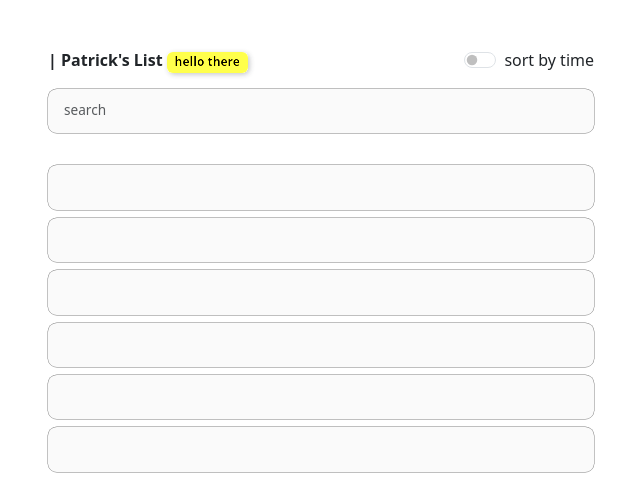
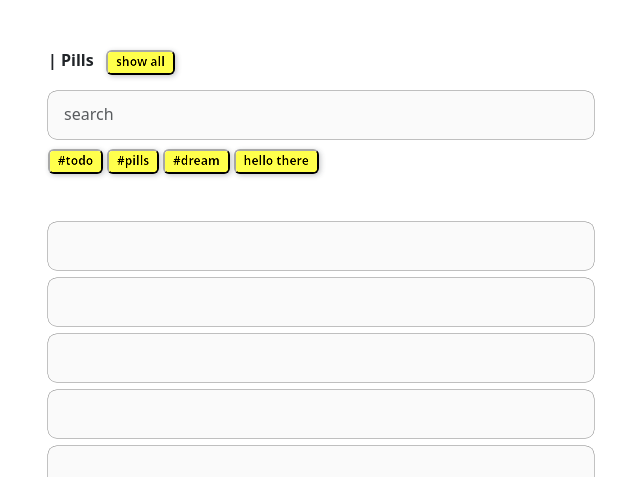
Before and after one commit to st-patrick/pills, a plain HTML site: page index.html in a window 1280 px wide. Shown: the top 477 px of the page, without its empty margins (34-674 px from the left). Drawn offline with nearby package versions, Linux system fonts and the light colour scheme; no server answers.

Commit message:
so far so good...
... let's dump all my stuff there and see how usable it is in the end

```diff
--- a/index.html
+++ b/index.html
@@ -8,9 +8,9 @@
     <!-- Bootstrap CSS -->
     <link href="https://cdn.jsdelivr.net/npm/bootstrap@5.3.0-alpha1/dist/css/bootstrap.min.css" rel="stylesheet" integrity="sha384-GLhlTQ8iRABdZLl6O3oVMWSktQOp6b7In1Zl3/Jr59b6EGGoI1aFkw7cmDA6j6gD" crossorigin="anonymous">
 
-    <meta name="theme-color" content="lightgoldenrodyellow">
-    <meta name="theme-color" content="lightgoldenrodyellow" media="(prefers-color-scheme: light)">
-    <meta name="theme-color" content="lightgoldenrodyellow" media="(prefers-color-scheme: dark)">
+    <meta name="theme-color" content="white">
+    <meta name="theme-color" content="white" media="(prefers-color-scheme: light)">
+    <meta name="theme-color" content="white" media="(prefers-color-scheme: dark)">
 
     <meta http-equiv="X-UA-Compatible" content="ie=edge" />
 	<meta name="viewport" content="minimal-ui">
@@ -34,7 +34,7 @@
 			--input-padding: .7rem 1rem .8rem 1rem;
 			--input-background: #fafafa;
 			--input-weight: 490;
-			--input-size: 0.85rem;
+			--input-size: 1rem;
 			--input-color: black;
 			--background: white;
 		}
@@ -122,7 +122,7 @@
 
     </style>
 
-    <title>ToolDo</title>
+    <title>Pills</title>
 </head>
 <body style="background: var(--background);">
 
@@ -133,14 +133,23 @@
 
             <div class="col-12 offset-md-1 col-md-10 offset-lg-0 col-lg-6 col-xxl-4 offset-xxl-4 mb-3">
 				<div class="d-flex justify-content-between">
-					<p class="heading mb-3" contenteditable>| Patrick's List <span class="badge pill">hello there</span></p>
+					<p class="heading mb-3">| Pills &nbsp;
+						<button class="badge pill" onclick="showAll();">show all</button></p>
 
+					<!--
 					<div class="form-check form-switch">
 						  <input class="form-check-input" type="checkbox" role="switch" id="flexSwitchCheckChecked" onclick="switchSort();">
 						  <label class="form-check-label" for="flexSwitchCheckDefault">sort by time</label>
 					</div>
+					-->
 				</div>
 				<input id="search" class="form-control mb-2 todo-input" placeholder="search"/>
+				<button class="badge pill" onclick="savedFilter(this);">#todo</button>
+				<button class="badge pill" onclick="savedFilter(this);">#pills</button>
+				<button class="badge pill" onclick="savedFilter(this);">#dream</button>
+				<button class="badge pill" onclick="savedFilter(this);">hello there</button>
+				<br>
+				<br>
 				<br>
                 <div id="list">
                     <div class="form-control mb-2 todo-input" contenteditable></div>
@@ -196,7 +205,37 @@
 	// update render method to convert tags into pills
 	// make an "unrender" method to convert pills into tags. I could use an attribute to store the textual value!
 	//		but then when the actual content is edited... with contenteditable.... it still needs to work
+	// no way too complicated. Just have one version "rendered" and when you focus on an input, it will turn into
+	//		normal text, so hide the rendered version. When you unfocus, rerender and hide the text-only
+
 	// rename todos to thoughts
+	// HOWEVER now  we have a problem: how to implement sorting in a comfy, quick way?
+	// 		that was kind of the whole point of hwd todo
+	// and obviously render the infamous pills
+
+	// not sure if I like the status bar not showing in this one... seems like it would annoy most people
+	// entering my first todo, something annoying already comes up: having to enter #todo
+	//		it would be nicer to just have a "todo area" to enter them but ok... let's play along
+
+	// enable simple markdown and lists like google keep with the plus and others
+	// little X next to the search to restore full view of all thoughts
+
+	// ok this is awesome for now but yes, I need some way of sorting
+	// and also, adding trivial tags like #shoppinglist I could imagine being annoying
+	//		more annoying than just swiping into another app real quick
+
+	// now obviously, the most sensible feature would be to have suggested / recent filters all the way at the top
+
+	// what if I want to search all the todos and all the projects and combine them?
+	// what if I want to only show ones that are both #todo and #pill?
+	// what if I only want to show ones that only have #todo and no other tags / pills?
+
+	// this will quickly get out of hand... like I can only see so many thoughts at once, how will
+	//		they ever make sense together?
+
+	// obviously allow people to see a list of all the tags they made and maybe also with a count how many belong to it
+
+
 
     let globalList = [];
     let globalTodoCount = 0;
@@ -230,9 +269,9 @@
 
 
 	//templates
-	const todoTemplate = (name = "...", color = randomPopColor(), classes = "") => `
+	const todoTemplate = (name = "", color = randomPopColor(), classes = "") => `
 		<div class="position-relative ${classes}">
-			<div class="form-control mb-2 todo-input" contenteditable spellcheck="false">${name} &nbsp;</div>
+			<div class="form-control mb-2 todo-input" contenteditable spellcheck="false">${name}</div>
 		</div>`;
 
 	const pillTemplate = (color = randomPopColor()) => `
@@ -327,6 +366,7 @@
     }
 
     async function renderTodos(filter = "") {
+
         let listDOM = document.getElementById('list');
         let listHTML = "";
 
@@ -343,8 +383,20 @@
 
     }
 
+	function showAll() {
+		searchDOM.value = "";
+		renderAll("");
+	}
+
+	function savedFilter(clickedOnElement) {
+		const searchterm = clickedOnElement.innerHTML;
+		searchDOM.value = searchterm;
+		renderAll(searchterm);
+	}
+
 	// synonymous... basically search for a string in the thoughts
 	function filter (filter = "") {
+		saveAll(); // include newly added text, so we might as well save?
 		renderAll(filter);
 	}
 
```
Also changed, not shown: app.webmanifest.
